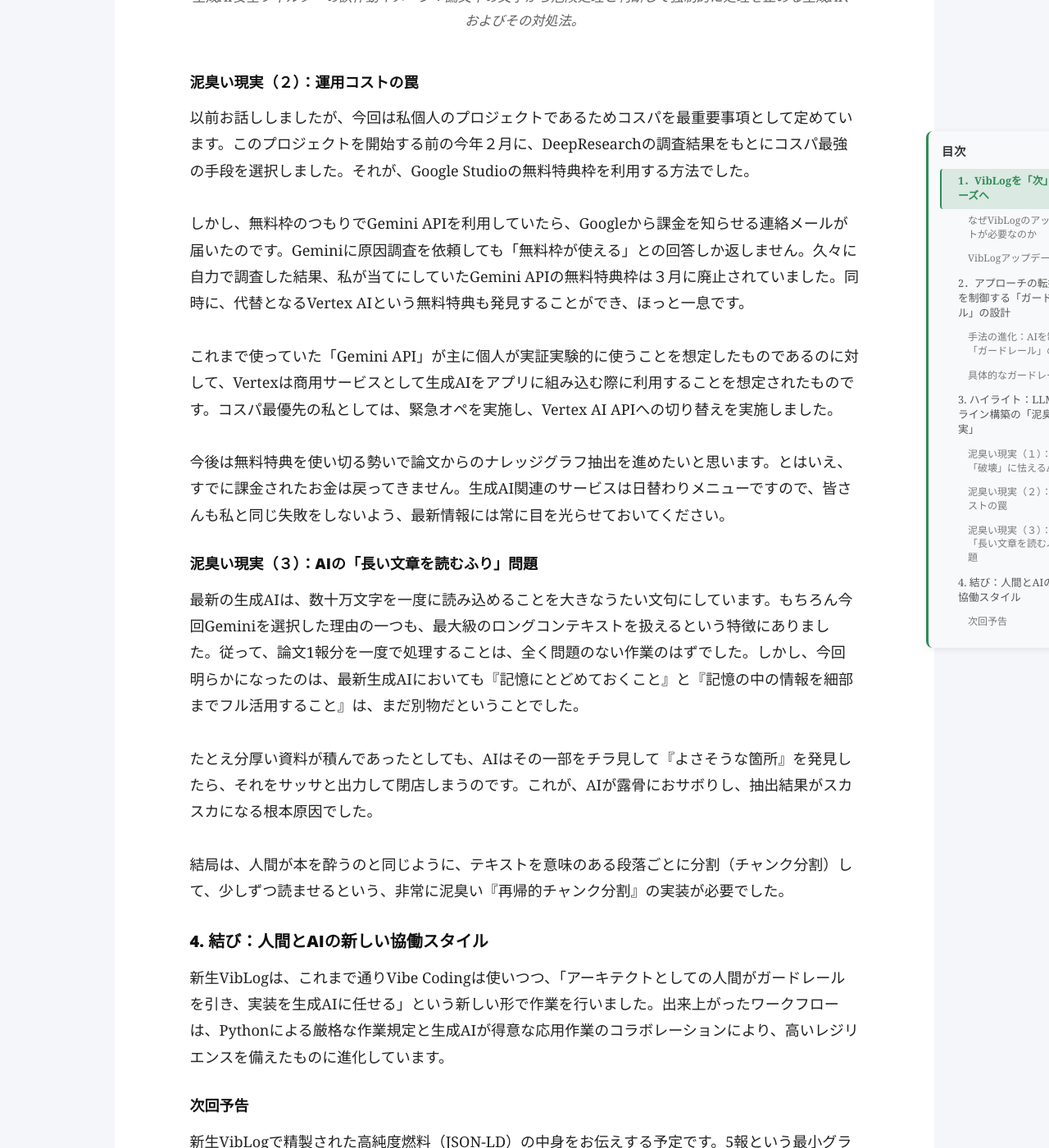
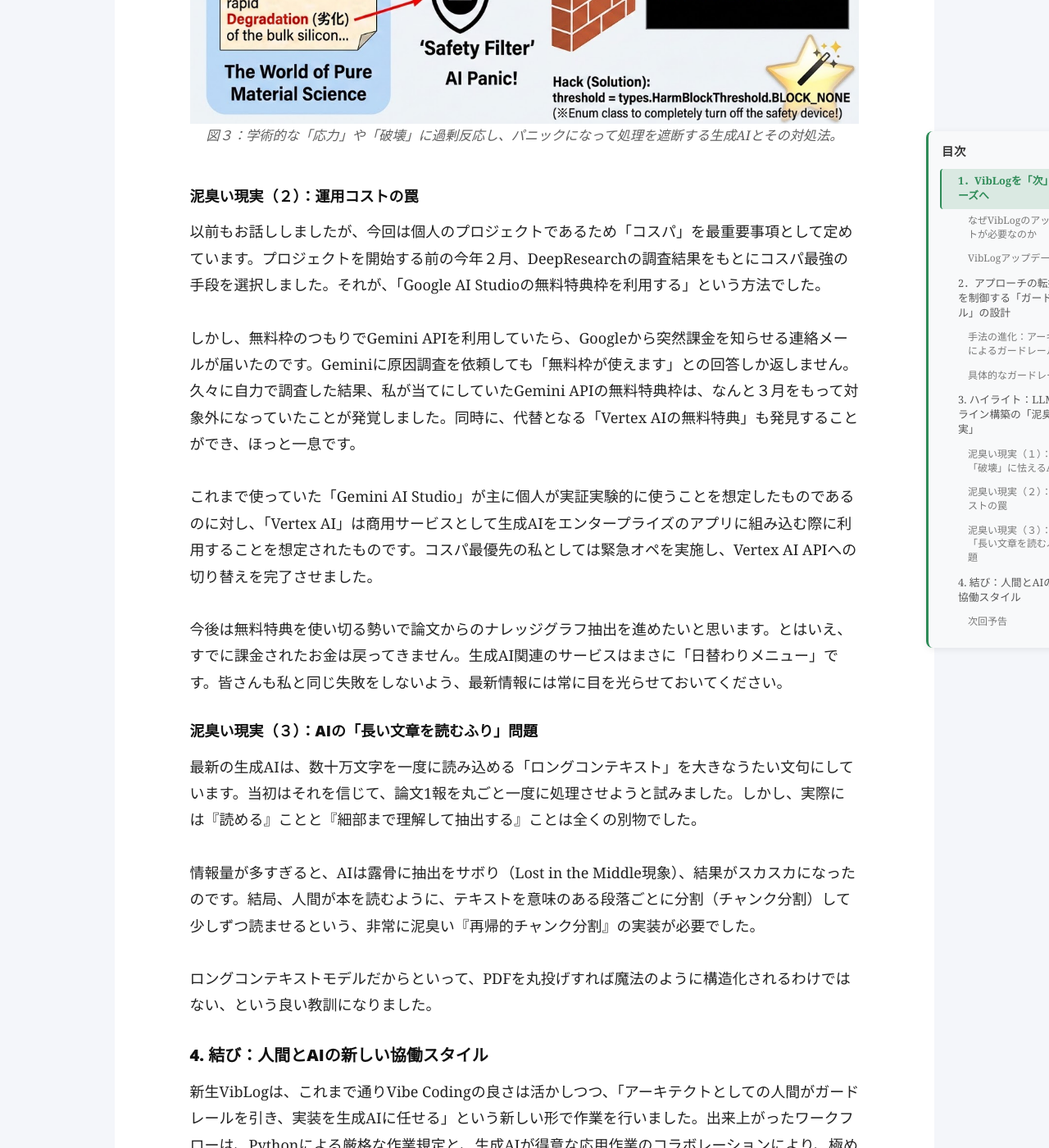
Before and after one commit to Shin-ichiro-I/Shin-ichiro-I.github.io, a Jekyll site: the page built from _posts/2026-05-01-LLM_KG_5.md, in a window 1280 px wide and 1400 px high, scrolled down 8221 px. Shown: the whole window at 82% size. Built offline with Jekyll 4.4.1, drawn with Linux system fonts in a browser that asks for light colours; nearby versions of some CDN libraries; comment, search, counter and statistics services are not loaded; some of the changed text lies outside the part shown.

Commit message:
KG5 updated

```diff
--- a/_posts/2026-05-01-LLM_KG_5.md
+++ b/_posts/2026-05-01-LLM_KG_5.md
@@ -7,7 +7,7 @@
 series: LLM-kg-fusion
 series_title: "LLM×KG融合が拓く新時代"
 series_order: 5
-description: ""
+description: "純粋なVibe Codingからの脱却。ARIA駆動に向けた高純度なナレッジグラフ抽出パイプラインの構築と、材料科学特有の罠、運用コスト問題など、LLM実運用の泥臭い現実と解決策を公開します。"
 published: true
 ---
 
@@ -23,36 +23,36 @@
 
 これまでのVibLogで実践してきた「すべてをVibe的に（生成AIに丸投げで）進めるやり方」の限界を告白します。
 
-今シリーズの目的は、ARIAが開発現場で使える開発ツールなのかを検証することです。
-「5報の論文情報とVibe Codingをフル活用する」という戦略を掲げ、目的の速やかな達成に邁進してきました。その結果、前回までのブログでお伝えした通り、ARIAが実践で使える可能性が高いツールであるが、明確な結論を得るにはさらなる検証が必要との見解に至りました。
+今シリーズの目的は、ARIAが実際の開発現場で使えるツールなのかを検証することです。
+「5報の論文情報とVibe Codingをフル活用する」という戦略を掲げ、目的の速やかな達成に邁進してきました。その結果、前回までのブログでお伝えした通り、「ARIAは実践で使える可能性が高いツールである」との感触を得ましたが、明確な結論を出すにはさらなる検証が必要との見解に至りました。
 
 今後の検証ポイントは以下の2点です。
 
 1. ナレッジグラフの情報量を増やす（5報 → 100報）
-2. １のナレッジグラフを用いて、ARIAの優雅な劣化（例えば、ドメインを跨ぐ推論がどの程度機能するのか、その拡張性はどの程度コントロールできるのか）
+2. 拡張したナレッジグラフを用いて、ARIAの優雅な劣化（例えば、ドメインを跨ぐ推論がどの程度機能するのか、その拡張性はどの程度コントロールできるのか）を検証する
 
-一方、この先すべてをVibe的に（生成AIに丸投げで）進めるやり方では、行き詰まることも明確になりました。
+一方、この先も「すべてをVibe的に（生成AIに丸投げで）進めるやり方」では行き詰まることが明確になりました。理由は以下の通りです。
 
-1. ナレッジグラフ自動作成をスケールする操作には不向きである
-2. 事実に基づくARIAの厳格な作動原理と、Vibe的に（その時の気分で）結果の味付けを変える生成AIとの相性の悪さ
+1. ナレッジグラフ自動作成をスケール（大規模化）する操作には不向きである
+2. 事実に基づくARIAの「厳格な作動原理」と、Vibe的に（その時の気分で）結果の味付けを変える「生成AIの性質」との相性が悪い
 
-ARIA（自律的推論AI）を駆動させるためには、ノイズのない「高純度なデータ燃料」が大量に必要です。しかし、AIの自由奔放な生成に任せていると、出力が安定せずパイプラインがすぐ崩壊してしまいます。これらを修正するのがVibLogアップデートの主な目標です。
+ARIA（自律的推論AI）を駆動させるためには、ノイズのない「高純度なデータ燃料」が大量に必要です。しかし、AIの自由奔放な生成に任せていると、出力が安定せずパイプラインがすぐ崩壊してしまいます。これらを修正し、強固な基盤を作ることが今回のVibLogアップデートの主な目標です。
 
 #### VibLogアップデート戦略
 
-やるべきことは単純明快です。「生成AIが得意な処理」と「プログラミングが得意な処理」を区別してVibLogパイプラインを再構築することです。
+やるべきことは単純明快です。「生成AIが得意な処理」と「プログラミングが得意な処理」を区別し、VibLogパイプラインを再構築することです。
 
-現時点の生成AIの弱点は、
+現時点での生成AIの弱点は以下の通りです。
 
-- 処理しなければならない情報量が増えるほど「手抜きやおさぼり」しやすくなり、それをごまかすために「ウソの情報を捏造する頻度」が高くなる
-- 「確定的な処理」とはならず、「確率的な処理」となる
+- 処理しなければならない情報量が増えるほど「手抜きやおさぼり」しやすくなり、それをごまかすために「ウソの情報を捏造（ハルシネーション）する頻度」が高くなる
+- 常に同じ結果を返す「確定的な処理」ではなく、実行のたびに揺らぐ「確率的な処理」となる
 
-そこで本アップデートで行ったのは
+そこで本アップデートでは、以下の4点を実施しました。
 
-1. ナレッジグラフ抽出処理フローをPythonコードで規定：必ず同じ処理フローでの実施・検証が保証され、生成AIはPythonコードから呼び出される形で既定の処理結果のみを返却する
-2. 生成AIの利用場面の限定：全体の処理フローをPythonコードを集約することで、生成AIが得意とする「論文からナレッジ（PSP）抽出」「抽出ナレッジの正規化の補助」「ARIA出力結果のとりまとめ」に処理を限定する
-3. 生成AI用の「2段階の強力なガードレール」設置：①Pythonコードに落とし込む、②Markdownファイルに「役割」「タスク」「禁止事項」などを明文化
-4. 論文ファイルの前処理導入：MinerUを用いてPDFから高品位のMarkdownファイルを生成する前処理を新設
+1. **ナレッジグラフ抽出処理フローのPythonコード化**：必ず同じ処理フローでの実施・検証が保証されるよう、生成AIはPythonコードから呼び出される形で「既定の処理結果のみを返却する部品」として扱う。
+2. **生成AIの利用場面の限定**：全体の処理フローをPythonコードに集約することで、生成AIが得意とする「論文からナレッジ（PSP）抽出」「抽出ナレッジの正規化の補助」「ARIA出力結果のとりまとめ」のみのタスクを限定する。
+3.**「2段階の強力なガードレール」設置**：①Pythonコードによる厳格な検閲機構、②Markdownファイルでの「役割」「タスク」「禁止事項」の明文化。
+4. **論文ファイルの前処理導入**：MinerUを用いて、PDFから高品位なMarkdownファイルを生成する前処理を新設。
 
 結果として、「人間が読めば数時間かかる半導体パッケージング論文の因果関係抽出を、1時間・わずか15円のAPIコストで900ノードのグラフに変換する」という驚異的な成果を叩き出すことに成功しました。
 
@@ -60,91 +60,91 @@
 <a href="#" data-featherlight="{{ '/assets/img/20260501_LLM_KG5/Compare_Old_New_VibLog.png' | relative_url }}">
 <img src="{{ '/assets/img/20260501_LLM_KG5/Compare_Old_New_VibLog.png' | relative_url }}" width="50%" alt="新旧VibLog比較図">
 </a>
-<figcaption>新旧VibLogパイプラインの比較：旧来の全てを生成AIに任せるスタイルを一新し、強固なガードレールで堅牢なパイプラインを構築した。</figcaption>
+<figcaption>図１：「すべてをAIに丸投げ」から、「アーキテクトが手綱を握る設計」への転換。</figcaption>
 </figure>
 
-次章から、新生VibLogのカギとなる「ガードレール」設計の話を中心にお伝えします。
+次章からは、新生VibLogのカギとなる「ガードレール」設計の裏話を中心にお伝えします。
 
 ---
 
 ### 2．アプローチの転換：AIを制御する「ガードレール」の設計
 
-Pythonに処理フロー全体を規定したことにより、生成AIが記憶しておくべき情報量を大きく圧縮できました。これだけでも生成AIが「手抜きやおさぼり」をしにくい土壌に変わっています。
+Pythonで処理フロー全体を規定したことにより、生成AIが記憶しておくべき情報量を大きく圧縮できました。これだけでも生成AIが「手抜きやおさぼり」をしにくい土壌に変わっています。
 
-しかし、「論文からナレッジ（PSP）を抽出」したり「抽出したナレッジを正規化する処理」したりといった作業を精度高く実施するためには、依然として大量の情報を保持しなくてはいけません。論文の内容によって、文章の長さ、複雑さはまちまちです。高難易度の論文処理を完全にAI任せにすると、確実に巧妙な手抜きを行います。
+しかし、「論文からナレッジ（PSP）を抽出する」「抽出したナレッジを正規化する」といった作業を高精度で実施するためには、依然として大量の情報を保持しなくてはいけません。論文の内容によって、文章の長さ、複雑さはまちまちです。高難易度の論文処理を完全にAI任せにすると、確実に巧妙な手抜きを行います。
 
 そこで重要な役割を果たすのが、AIに強力な行動制限を課す「ガードレール」であり、その設計こそが新生VibLog成功のカギを握っています。
 
-#### 手法の進化：AIを制御する「ガードレール」の設計
+#### 手法の進化：アーキテクトによるガードレール設計
 
-これまで通りRoo Code等のエージェントを使い、可能な限りVibe的に作業を行います。違いは、AIにすべてを「良しなにやっておいて」と頼むのではなく、人間（アーキテクト）が明確な制約（ガードレール）を設計し、コーディングやMarkdown形式に落とし込む実装をAIに担当させることです。
+これまで通り、Roo Code等のエージェントを使い、可能な限りVibe的に（対話を通じて）作業を行います。従来との違いは、AIにすべてを「良しなにやっておいて」と頼むのではなく、人間（アーキテクト）が明確な制約（ガードレール）を設計し、それをコーディングやMarkdown形式に落とし込む「実装作業」をAIに担当させる点です。
 
 #### 具体的なガードレール例
 
-- Pydanticによる厳格な型検証: PSPで規定したJSONの構造を崩させない鉄壁ガードレールの導入
+- **Pydanticによる厳格な型検証**: PSPで規定したJSONの構造を絶対に崩させない「鉄壁のガードレール」の導入
 
-  - Pythonコード：Pydanticによる検閲の実施、および型違反発見時の再処理を定義
-  - Markdownの規制文：規定のJSON構造に合致した結果の返却を厳命
+  - **Pythonコード**：Pydanticによるデータ検閲の実施と、型違反発見時の自動リカバリー（再処理）を定義
+  - **Markdownの規制文**：規定のJSON構造に合致した結果の返却を厳命
 
-- 再帰的チャンク分割とチェックポイント: トークン通信量制限に伴う途中切断を防ぎ、エラーが起きても途中から確実に再開できる「辞書形式のチェックポイント」機能を確実に実行させるためのガードレール。
+- **再帰的チャンク分割とチェックポイント**: トークン通信量制限に伴う途中切断を防ぎ、エラーが起きても中断箇所から確実に再開できる「辞書形式のチェックポイント」機能を確実に実行させるためのガードレール。
 
-  - Pythonコード：チャンク分割ルールの規定、トークン上限エラー発生時の再分割ルールの規定、エラー発生時のリカバリー処理の規定
-  - Markdownの規制文：トークン上限エラー発生時の代替処理禁止を厳命
+  - **Pythonコード**：チャンク分割ルールの規定、トークン上限エラー発生時の再分割ルールの規定、エラー発生時のリカバリー処理の定義
+  - **Markdownの規制文**：トークン上限エラー発生時の「勝手な代替処理（捏造など）」の禁止を厳命
 
-Markdownによる規制文にすべてを委ねることはせず、Pythonコード中に強力な検閲機構を組み込み、かつ違反発生時のプロトコルを定義しておきます。このような２層ガードレール構造が新生VibLog設計には取り入れられており、質の高いナレッジグラフを自動生成させるコツです。
-
-また、今回の改修により、将来的に利用する生成AIモデルが変わっても問題が起きないことも重要です。現在の従量課金制のVertex AI APIから軽量なオープンモデルのローカルLLMに乗り換えてコスト削減したり、GoogleだけではなくOpenAIやAntholopicの最新クローズド生成AIモデルに切り替えて更なる精度向上を目指すことも可能です。
+Markdownによる規制文（プロンプト）だけにすべてを委ねることはせず、Pythonコード中に強力な検閲機構を組み込み、かつ違反発生時のプロトコルを定義しておく。このような「２層ガードレール構造」をとりいれることこそが、質の高いナレッジグラフを安定して自動生成させる最大のコツです。
 
 <figure align="center">
 <a href="#" data-featherlight="{{ '/assets/img/20260501_LLM_KG5/New_VibLog_Structure.png' | relative_url }}">
 <img src="{{ '/assets/img/20260501_LLM_KG5/New_VibLog_Structure.png' | relative_url }}" width="30%" alt="ガードレール詳細図">
 </a>
-<figcaption>ガードレース詳細図：Markdownによるルール明文化と、Pythonコードによる検閲機構を備えた2層構造のガードレール設計となっている。</figcaption>
+<figcaption>図２：AIを挟み込む「2層ガードレール」。事前統制と事後検閲で暴走を防ぐ。</figcaption>
 </figure>
+
+また、今回の改修により、将来的に利用する生成AIモデルが変わっても問題が起きないシステム設計になったことも重要です。現在の従量課金制のVertex AIから、軽量なオープンモデルのローカルLLMに乗り換えてコスト削減したり、GoogleだけではなくOpenAIやAntholopicの最新モデルに切り替えて更なる精度向上を目指したりと、柔軟な拡張が可能になっています。
 
 ### 3. ハイライト：LLMパイプライン構築の「泥臭い現実」
 
-ここがエンジニアや研究者が最も共感する「現場のリアル」です。きれいに自動化できたように見えて、実は裏で起きていたトラブルをテンポよく紹介します。
-
-今回の改修作業では想定外の事象がいくつか発生したため、当初の計画よりもかなりの時間がかかりました。読者の皆さんが同じことを経験したときに役に立つよう内容をお伝えします。
+ここがエンジニアや研究者の皆様に最も共感していただけるであろう「現場のリアル」です。きれいに自動化できたように見えて、実は裏では様々なトラブルが起こりました。これらのトラブルにより、回収作業は当初の計画よりもかなりの時間がかかりました。読者の皆さんが同じことを経験したときに役に立つよう、包み隠さず内容をお伝えします。
 
 #### 泥臭い現実（１）：材料の「破壊」に怯えるAI
 
-テスト用の文章を使った「ガードレール設計」が完了し、いよいよ複数の論文を流し込んで本格抽出開始、ということろで問題が発生しました。今回導入したガードレールに関わる「Pydanticの型違反」や「チャンク分割の不具合」を疑い詳しく調査したところ、意外にも「私が危険コンテンツを処理している」というシステムの誤検知が原因でした。
+テスト用の文章を使った「ガードレール設計」が完了し、いよいよ複数の論文を流し込んで本格抽出開始、ということろで予期せぬ問題が発生しました。
 
-本プロジェクトでは半導体後工程関係の論文を扱っているため、まさか「危険コンテンツ」判定されるとは夢にも思っていませんでした。実際は、「応力（Stress）」や「破壊（Failure）」といったMI特有の学術用語が、APIのセーフティフィルターに「危険コンテンツ」として誤検知され、出力が突然物理的に遮断される怪奇現象を引き起こしていました。
+導入したガードレールに関わる「Pydanticの型違反」や「チャンク分割の不具合」を疑って詳しく調査したところ、意外にも**「私が危険コンテンツを処理している」というシステムの誤検知**が原因でした。
 
-解決策として選んだのは、SDKの明示的なEnumクラス（BLOCK_NONE）を使って安全装置を完全にオフにするというハックです。私が一般に広く公開するアプリを開発しているのであれば、システムの安全フィルターを無効化しない方が良いのは言うまでもありませんが、今回は私個人のプロジェクト用ということでこの手段を採用しました。
+本プロジェクトでは半導体後工程関係の論文を扱っているため、まさか「危険コンテンツ」と判定されるとは夢にも思っていませんでした。実際は、**「応力（Stress）」**や**「破壊（Failure）」**といったMI（マテリアルズ・インフォマティクス）特有の学術用語が、APIのセーフティフィルターに「暴力的コンテンツ」として誤検知され、出力が突然物理的に遮断される怪奇現象を引き起こしていたのです。
+
+解決策として選んだのは、SDKの明示的なEnumクラス（`BLOCK_NONE`）を使って安全装置を完全にオフにするというハックです。一般に広く公開するアプリを開発しているのであれば、システムの安全フィルターを無効化しない方が良いのは言うまでもありませんが、今回はクローズドな個人のプロジェクトということでこの手段を採用しました。
 
 <figure align="center">
 <a href="#" data-featherlight="{{ '/assets/img/20260501_LLM_KG5/AI_Safty_Filter_Probrem.png' | relative_url }}">
 <img src="{{ '/assets/img/20260501_LLM_KG5/AI_Safty_Filter_Probrem.png' | relative_url }}" width="30%" alt="生成AI安全フィルターの誤作動">
 </a>
-<figcaption>生成AI安全フィルターの誤作動イメージ：論文中の文字から危険処理と判断して強制的に処理を止める生成AI、およびその対処法。</figcaption>
+<figcaption>図３：学術的な「応力」や「破壊」に過剰反応し、パニックになって処理を遮断する生成AIとその対処法。</figcaption>
 </figure>
 
 #### 泥臭い現実（２）：運用コストの罠
 
-以前お話ししましたが、今回は私個人のプロジェクトであるためコスパを最重要事項として定めています。このプロジェクトを開始する前の今年２月に、DeepResearchの調査結果をもとにコスパ最強の手段を選択しました。それが、Google Studioの無料特典枠を利用する方法でした。
+以前もお話ししましたが、今回は個人のプロジェクトであるため「コスパ」を最重要事項として定めています。プロジェクトを開始する前の今年２月、DeepResearchの調査結果をもとにコスパ最強の手段を選択しました。それが、「Google AI Studioの無料特典枠を利用する」という方法でした。
 
-しかし、無料枠のつもりでGemini APIを利用していたら、Googleから課金を知らせる連絡メールが届いたのです。Geminiに原因調査を依頼しても「無料枠が使える」との回答しか返しません。久々に自力で調査した結果、私が当てにしていたGemini APIの無料特典枠は３月に廃止されていました。同時に、代替となるVertex AIという無料特典も発見することができ、ほっと一息です。
+しかし、無料枠のつもりでGemini APIを利用していたら、Googleから突然課金を知らせる連絡メールが届いたのです。Geminiに原因調査を依頼しても「無料枠が使えます」との回答しか返しません。久々に自力で調査した結果、私が当てにしていたGemini APIの無料特典枠は、なんと３月をもって対象外になっていたことが発覚しました。同時に、代替となる「Vertex AIの無料特典」も発見することができ、ほっと一息です。
 
-これまで使っていた「Gemini API」が主に個人が実証実験的に使うことを想定したものであるのに対して、Vertexは商用サービスとして生成AIをアプリに組み込む際に利用することを想定されたものです。コスパ最優先の私としては、緊急オペを実施し、Vertex AI APIへの切り替えを実施しました。
+これまで使っていた「Gemini AI Studio」が主に個人が実証実験的に使うことを想定したものであるのに対し、「Vertex AI」は商用サービスとして生成AIをエンタープライズのアプリに組み込む際に利用することを想定されたものです。コスパ最優先の私としては緊急オペを実施し、Vertex AI APIへの切り替えを完了させました。
 
-今後は無料特典を使い切る勢いで論文からのナレッジグラフ抽出を進めたいと思います。とはいえ、すでに課金されたお金は戻ってきません。生成AI関連のサービスは日替わりメニューですので、皆さんも私と同じ失敗をしないよう、最新情報には常に目を光らせておいてください。
+今後は無料特典を使い切る勢いで論文からのナレッジグラフ抽出を進めたいと思います。とはいえ、すでに課金されたお金は戻ってきません。生成AI関連のサービスはまさに「日替わりメニュー」です。皆さんも私と同じ失敗をしないよう、最新情報には常に目を光らせておいてください。
 
 #### 泥臭い現実（３）：AIの「長い文章を読むふり」問題
 
-最新の生成AIは、数十万文字を一度に読み込めることを大きなうたい文句にしています。もちろん今回Geminiを選択した理由の一つも、最大級のロングコンテキストを扱えるという特徴にありました。従って、論文1報分を一度で処理することは、全く問題のない作業のはずでした。しかし、今回明らかになったのは、最新生成AIにおいても『記憶にとどめておくこと』と『記憶の中の情報を細部までフル活用すること』は、まだ別物だということでした。
+最新の生成AIは、数十万文字を一度に読み込める「ロングコンテキスト」を大きなうたい文句にしています。当初はそれを信じて、論文1報を丸ごと一度に処理させようと試みました。しかし、実際には『読める』ことと『細部まで理解して抽出する』ことは全くの別物でした。
 
-たとえ分厚い資料が積んであったとしても、AIはその一部をチラ見して『よさそうな箇所』を発見したら、それをサッサと出力して閉店しまうのです。これが、AIが露骨におサボりし、抽出結果がスカスカになる根本原因でした。
+情報量が多すぎると、AIは露骨に抽出をサボり（Lost in the Middle現象）、結果がスカスカになったのです。結局、人間が本を読むように、テキストを意味のある段落ごとに分割（チャンク分割）して少しずつ読ませるという、非常に泥臭い『再帰的チャンク分割』の実装が必要でした。
 
-結局は、人間が本を酔うのと同じように、テキストを意味のある段落ごとに分割（チャンク分割）して、少しずつ読ませるという、非常に泥臭い『再帰的チャンク分割』の実装が必要でした。
+ロングコンテキストモデルだからといって、PDFを丸投げすれば魔法のように構造化されるわけではない、という良い教訓になりました。
 
 ### 4. 結び：人間とAIの新しい協働スタイル
 
-新生VibLogは、これまで通りVibe Codingは使いつつ、「アーキテクトとしての人間がガードレールを引き、実装を生成AIに任せる」という新しい形で作業を行いました。出来上がったワークフローは、Pythonによる厳格な作業規定と生成AIが得意な応用作業のコラボレーションにより、高いレジリエンスを備えたものに進化しています。
+新生VibLogは、これまで通りVibe Codingの良さは活かしつつ、「アーキテクトとしての人間がガードレールを引き、実装を生成AIに任せる」という新しい形で作業を行いました。出来上がったワークフローは、Pythonによる厳格な作業規定と、生成AIが得意な応用作業のコラボレーションにより、極めて高いレジリエンス（回復力）を備えたものに進化しています。
 
 #### 次回予告
 
-新生VibLogで精製された高純度燃料（JSON-LD）の中身をお伝えする予定です。5報という最小グラフからどのように進化したので、Neo4j等で可視化し、わかりやすくお伝えしようと思います。そのうえで、その高純度燃料をARIAにどう喰わせて、どのように結果を得るのかという話をしたいと思います。
+次回は、新生VibLogで精製された高純度燃料（JSON-LD）の中身を公開する予定です。「5報」という最小グラフからどのように進化したのかをNeo4j等で可視化し、わかりやすくお伝えしようと思います。そのうえで、その高純度燃料をARIAにどう喰わせて、どのように結果を得るのかという実践編に入っていきます。お楽しみに！
```
